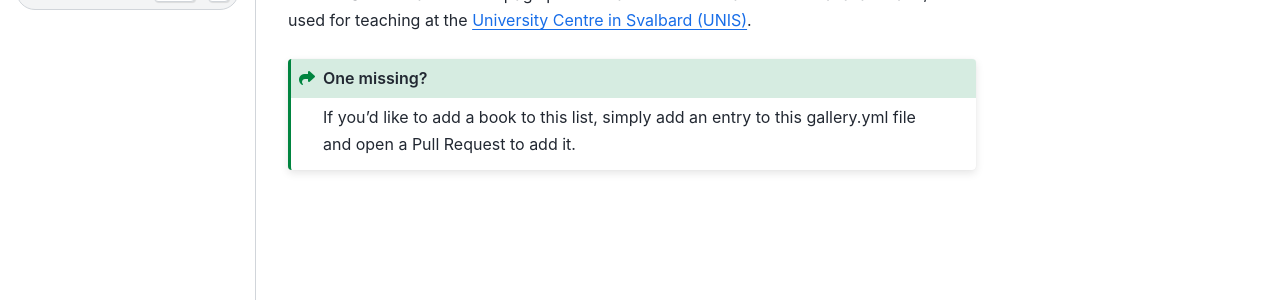
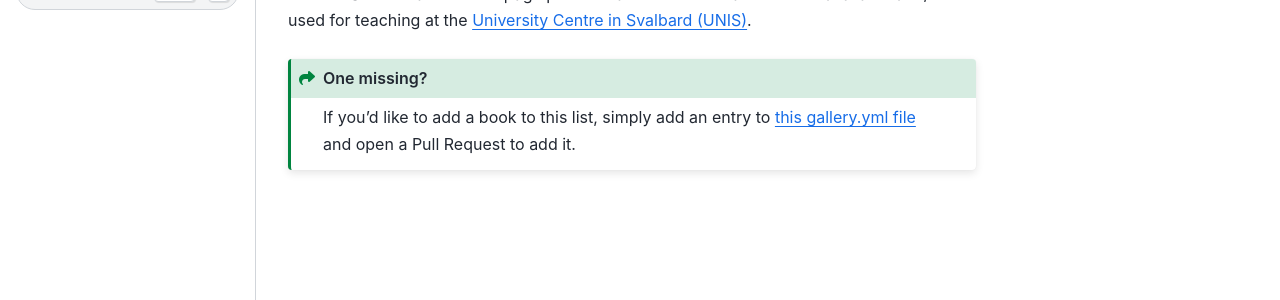
Before and after one commit to nilrodes/exbooks, a Sphinx documentation site: the page built from index.md, in a window 1280 px wide. Shown: the part 154-454 px from the top of the page. Built offline with Sphinx 7.4.7 and the Sphinx Book theme 1.1.4, drawn with Linux system fonts in a browser that asks for light colours; part of the change alters nothing that is shown.

````diff
--- a/index.md
+++ b/index.md
@@ -5,7 +5,7 @@ The UNIS Executable Books page provides an overview of all eXBooks available and
 ```{admonition} One missing?
 :class: seealso
 
-If you’d like to add a book to this list, simply add an entry to this gallery.yml file and open a Pull Request to add it.
+If you’d like to add a book to this list, simply add an entry to [this gallery.yml file](https://github.com/UNISvalbard/exbooks/edit/main/gallery.yml) and open a Pull Request to add it.
 ```
 
 ```{include} gallery.txt
````
